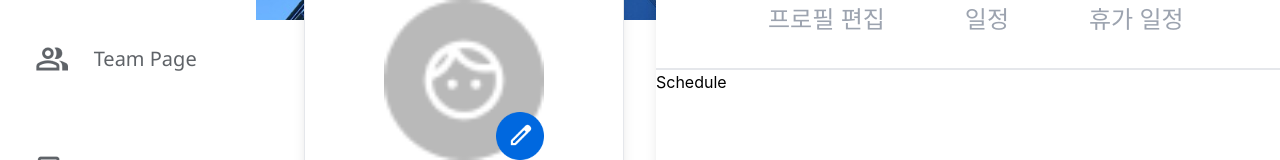
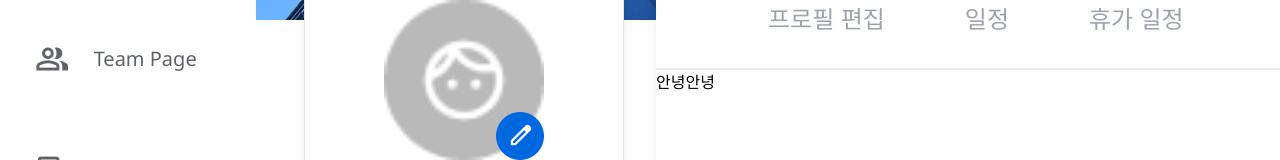
Before and after one commit to zzzissu/elice-first-project, a React (Create React App) app: page /CombinePage/MyPage/Schedule in a window 1280 px wide. Shown: the part 412-572 px from the top of the page. Built offline with nearby package versions, Linux system fonts and the light colour scheme.

Commit message:
[feat]지언님 파일

```diff
--- a/src/components/MyPage/Schedule.tsx
+++ b/src/components/MyPage/Schedule.tsx
@@ -2,8 +2,17 @@ import React from 'react'
 
 const Schedule = () => {
   return (
-    <div>
-      Schedule
+    <div className='sectionDevide flex flex-row'>
+      {/*왼쪽 구역 */}
+      <div className='leftSite flex flex-col'>
+안녕
+
+
+      </div>
+      {/*오른쪽 구역 */}
+      <div className='rightSite'>
+안녕
+      </div>
     </div>
   )
 }
--- a/src/components/Nav/Nav.tsx
+++ b/src/components/Nav/Nav.tsx
@@ -6,7 +6,7 @@ export default function Nav() {
             <img src="/assets/logo.png" alt="office_logo" className="mt-16" />
 
             <div className="flex flex-col text-xl gap-20 ">
-                <Link to="#" className="flex items-center gap-6 font-sans text-customGray">
+                <Link to="MainPage" className="flex items-center gap-6 font-sans text-customGray">
                     <img src="/assets/project.png" alt="project_logo" />
                     Project
                 </Link>
--- /dev/null
+++ b/src/components/mainPage/MainPage.tsx
@@ -0,0 +1,11 @@
+import React from 'react'
+
+const MainPage = () => {
+  return (
+    <div>
+      mainpage
+    </div>
+  )
+}
+
+export default MainPage
--- a/src/pages/CombinePage.tsx
+++ b/src/pages/CombinePage.tsx
@@ -2,6 +2,7 @@ import React from 'react';
 import Nav from '../components/Nav/Nav';
 import { Route, Routes } from 'react-router-dom';
 import MyPage from '../components/MyPage/MyPage';
+import MainPage from '../components/mainPage/MainPage'
 
 const CombinePage = () => {
     return (
@@ -13,6 +14,7 @@ const CombinePage = () => {
           <div className='w-[100%]'>
             <Routes>
               <Route path="MyPage/*" element={<MyPage />} />
+              <Route path="MainPage/*" element={<MainPage />} />
 
             </Routes>
           </div>
```
